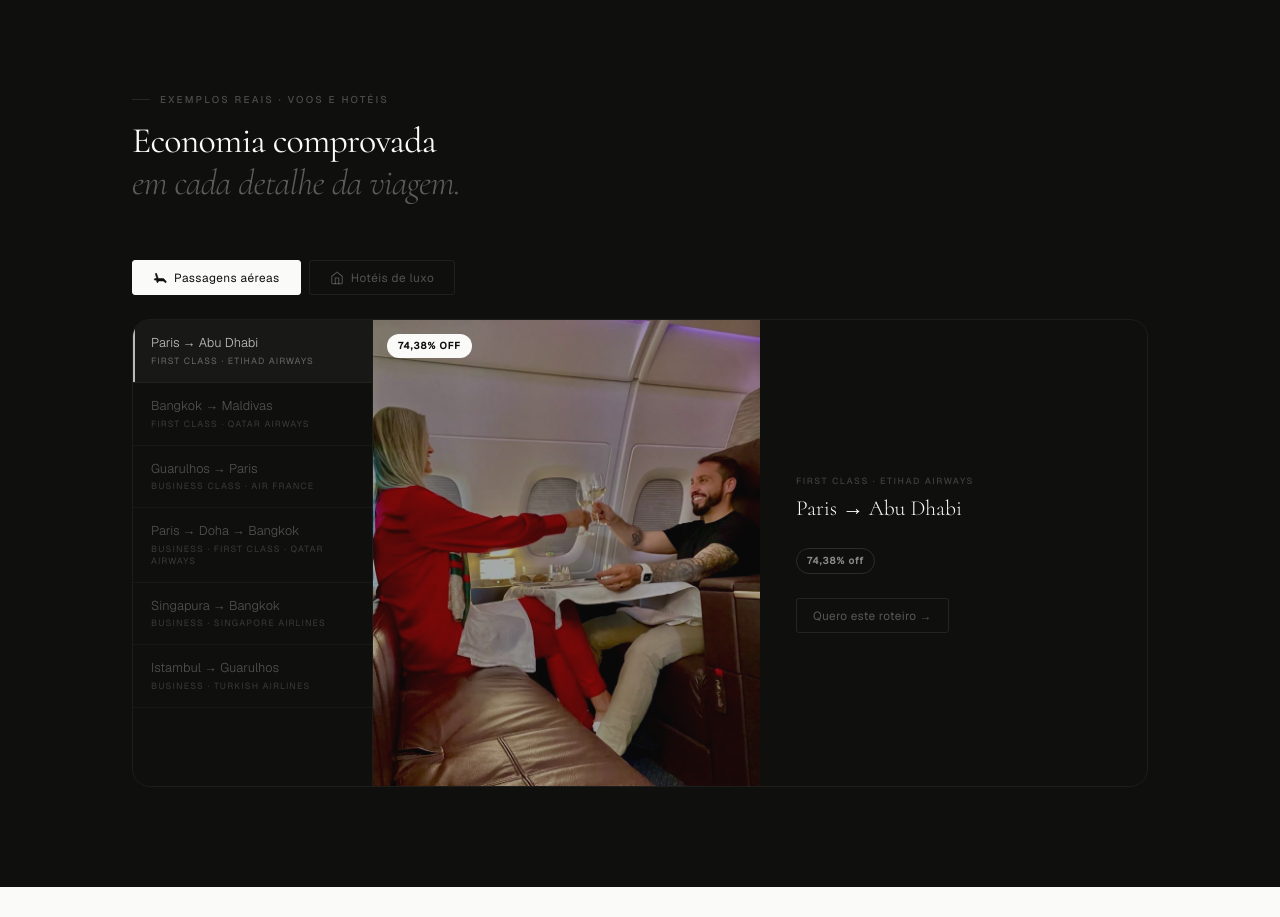
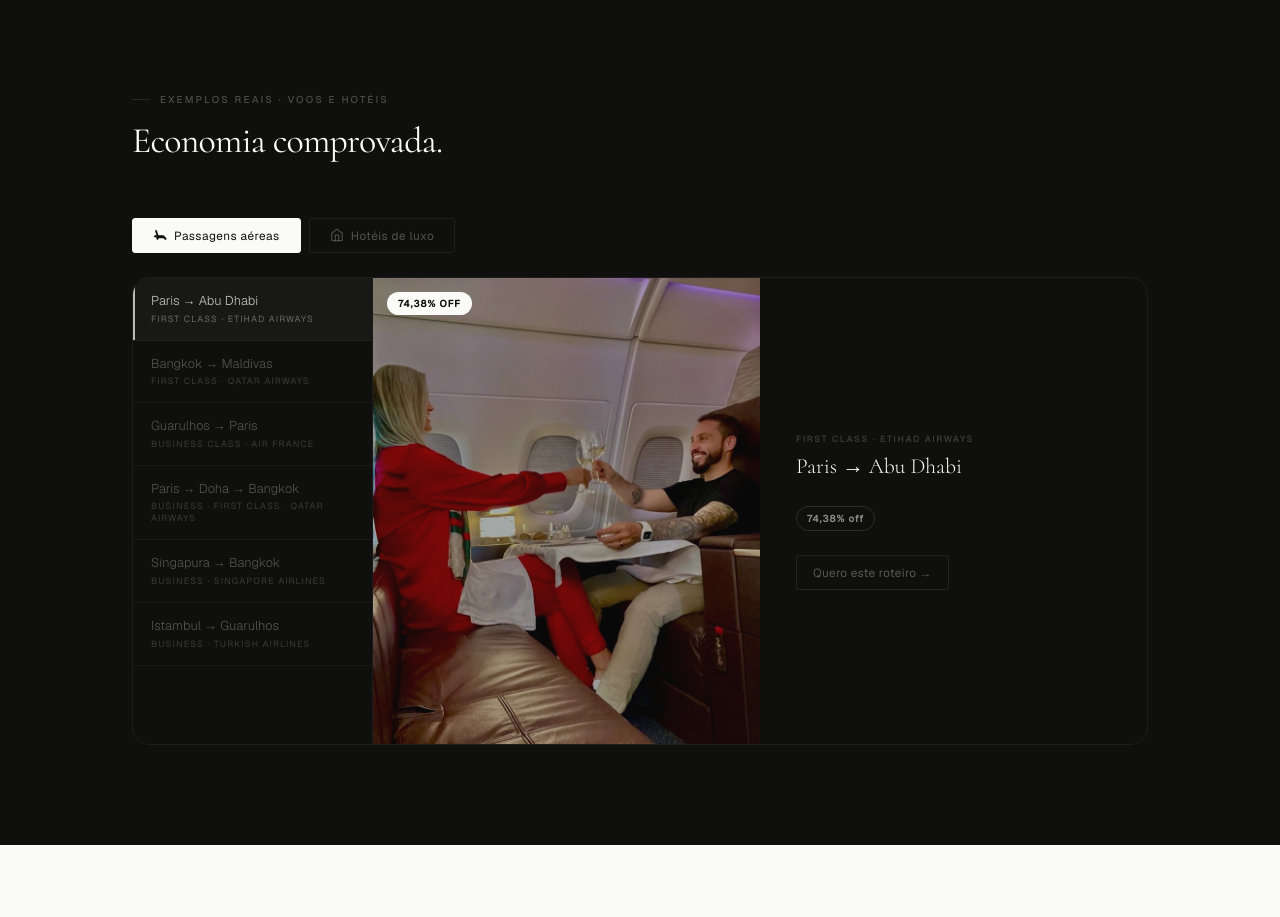
Before and after one commit to DeevLeandro/GVSMilhas, a React (Create React App) app: page / in a window 1280 px wide. Shown: the part 3920-4837 px from the top of the page. Built offline with nearby package versions, Linux system fonts and the light colour scheme.

Commit message:
Update App.js

```diff
--- a/src/App.js
+++ b/src/App.js
@@ -719,7 +719,7 @@ export default function App() {
         <div className="wrap">
           <Fade className="sec__head">
             <p className="label label--dim">Exemplos reais · Voos e Hotéis</p>
-            <h2 className="h2 h2--w">Economia comprovada<br /><em>em cada detalhe da viagem.</em></h2>
+            <h2 className="h2 h2--w">Economia comprovada.<br /><em></em></h2>
           </Fade>
           <div className="vtabs">
             <button className={`vtab${viagens_tab === 'voos' ? ' vtab--active' : ''}`} onClick={() => setViagensTab('voos')}>
```
